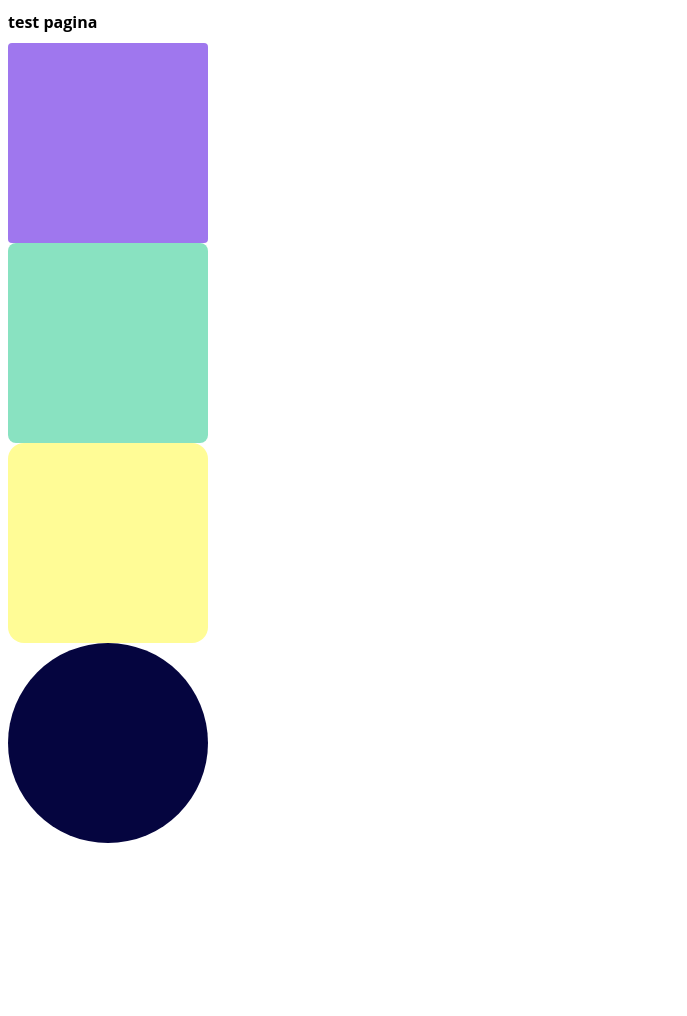
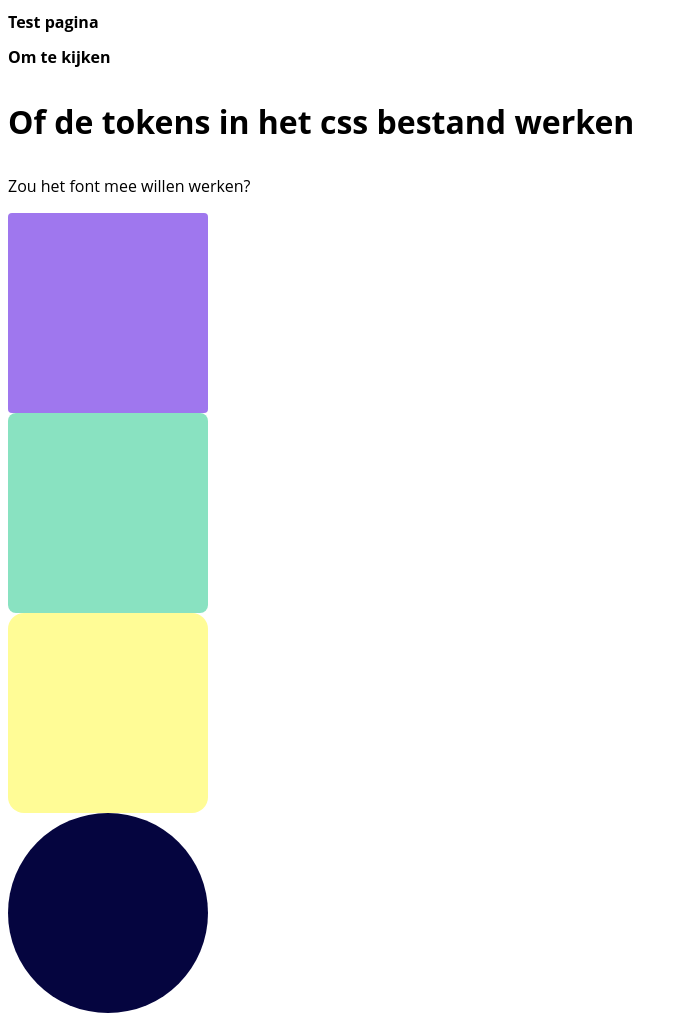
Before and after one commit to AnoukdeRooij24/css-scraper, a website: page index.html in a window 1280 px wide. Shown: the whole page, without its empty margins (0-687 px from the left). Before the commit the page ends 851 px from the top, so only its background shows below. Drawn offline with Linux system fonts and the light colour scheme.

Commit message:
Feat: added headings to the test page #30

```diff
--- a/index.html
+++ b/index.html
@@ -12,7 +12,10 @@
 </body>
 </html>
 
-<h1> test pagina</h1>
+<h1>Test pagina</h1>
+<h2>Om te kijken</h2>
+<h3>Of de tokens in het css bestand werken</h3>
+<p>Zou het font mee willen werken?</p>
 
 <div></div>
 <div></div>
--- a/test.css
+++ b/test.css
@@ -28,3 +28,18 @@ h1 {
     font-family: var(--fdnd-font);
     font-weight: var(--fdnd-fontweight-bold);
 }
+
+h2 {
+    font-size: var(--fdnd-fontsize-h2);
+    font-family: var(--fdnd-font);
+}
+
+h3 {
+    font-size: var(--fdnd-fontsize-h3);
+    font-family: var(--fdnd-font);
+}
+
+p {
+    font-size: var(--fdnd-fontsize-p);
+    font-family: var(--fdnd-font);
+}
```
